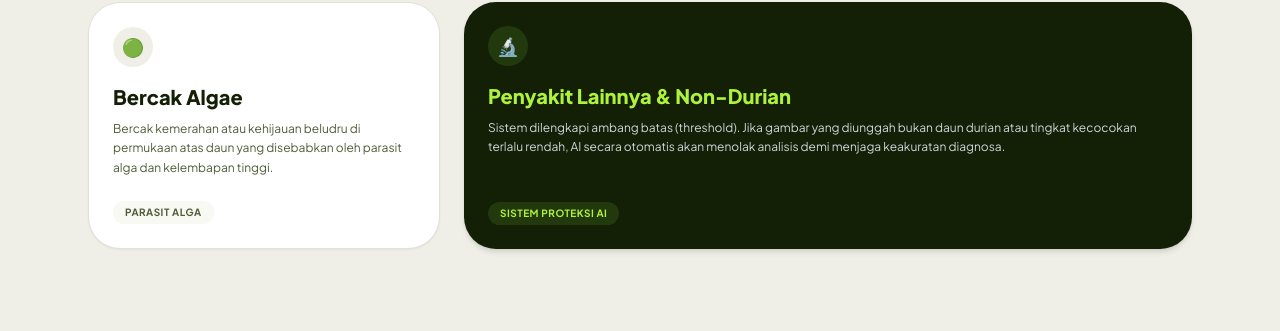
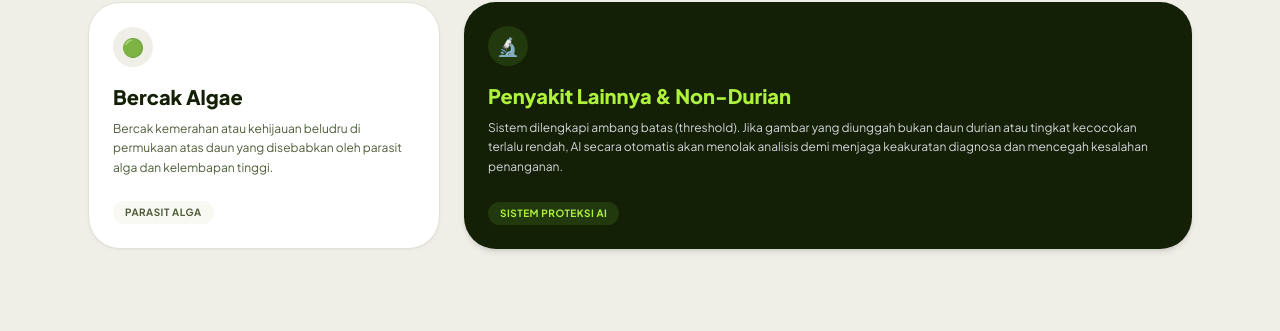
Before and after one commit to dwarft/leaf_durian_classification, a Flask app: page / in a window 1280 px wide. Shown: the part 1307-1638 px from the top of the page. Run offline with Flask 3, Linux system fonts and the light colour scheme; parts of the project's set-up code (start-up, migrations or seed data) failed here and were passed over; some libraries are stand-ins or nearby versions.

Commit message:
perbaiki tampilan

```diff
--- a/Templates/Index.html
+++ b/Templates/Index.html
@@ -218,7 +218,7 @@
                         <div class="w-10 h-10 rounded-full bg-[#22380D] text-[#AEF23B] flex items-center justify-center font-bold text-lg mb-4">🔬</div>
                         <h3 class="font-extrabold text-xl text-[#AEF23B] mb-2">Penyakit Lainnya & Non-Durian</h3>
                         <p class="text-xs text-gray-300 leading-relaxed">
-                            Sistem dilengkapi ambang batas (threshold). Jika gambar yang diunggah bukan daun durian atau tingkat kecocokan terlalu rendah, AI secara otomatis akan menolak analisis demi menjaga keakuratan diagnosa.
+                            Sistem dilengkapi ambang batas (threshold). Jika gambar yang diunggah bukan daun durian atau tingkat kecocokan terlalu rendah, AI secara otomatis akan menolak analisis demi menjaga keakuratan diagnosa dan mencegah kesalahan penanganan.
                         </p>
                     </div>
                     <span class="mt-6 text-[10px] font-bold uppercase tracking-wider bg-[#22380D] text-[#AEF23B] px-3 py-1 rounded-full w-max">Sistem Proteksi AI</span>
```
